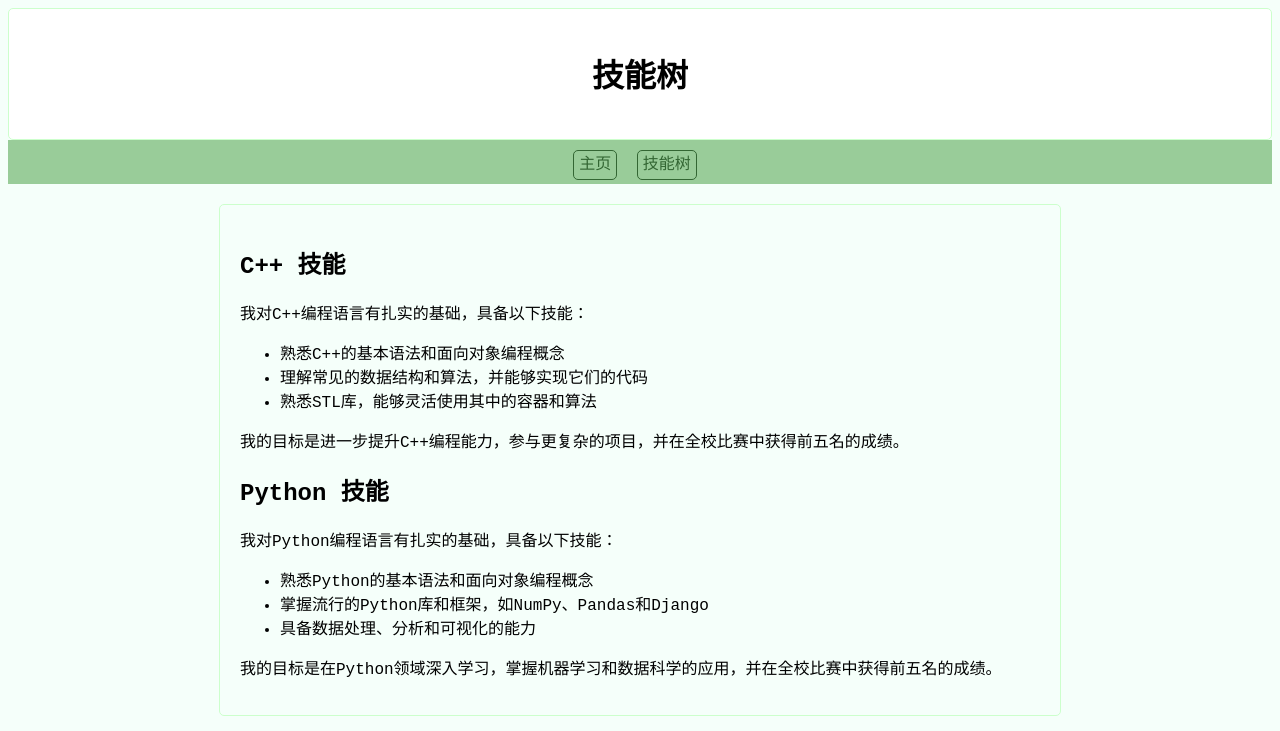
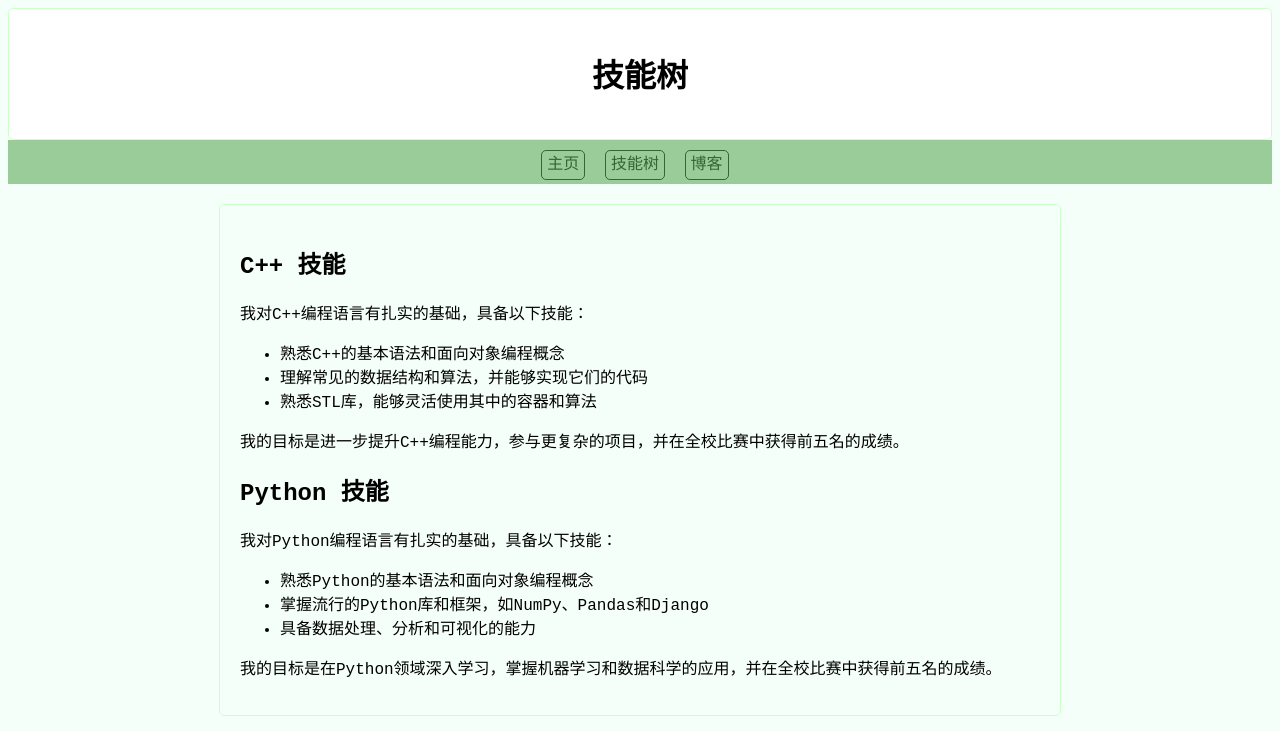
Before and after one commit to saltfish-myself/saltfish-myself.github.io, a plain HTML site: page skilltree.html in a window 1280 px wide. Shown: the top 731 px of the page. Drawn offline with Linux system fonts and the light colour scheme.

Commit message:
更新 skilltree.html

```diff
--- a/skilltree.html
+++ b/skilltree.html
@@ -5,6 +5,7 @@
   <meta name="viewport" content="width=device-width, initial-scale=1.0">
   <title>技能树</title>
   <link rel="stylesheet" href="styles.css">
+  <link rel="icon" href="favicon.png" type="image/png">
   <link rel="stylesheet" href="https://cdnjs.cloudflare.com/ajax/libs/font-awesome/5.15.3/css/all.min.css">
 </head>
 <body>
@@ -16,6 +17,7 @@
   <ul>
     <li><a href="index.html">主页</a></li>
     <li><a href="skilltree.html">技能树</a></li>
+    <li><a href="https://www.cnblogs.com/xyby/" target="_blank">博客</a></li>
     <!-- 添加其他页面链接 -->
   </ul>
 </nav>
```
